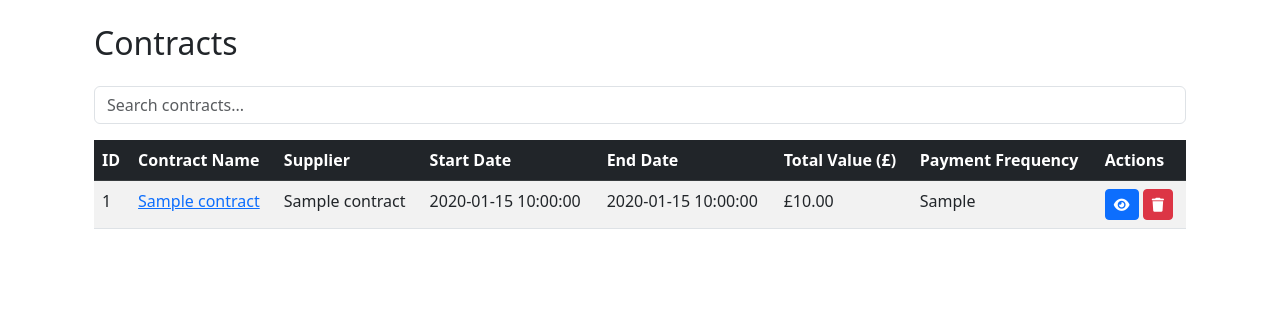
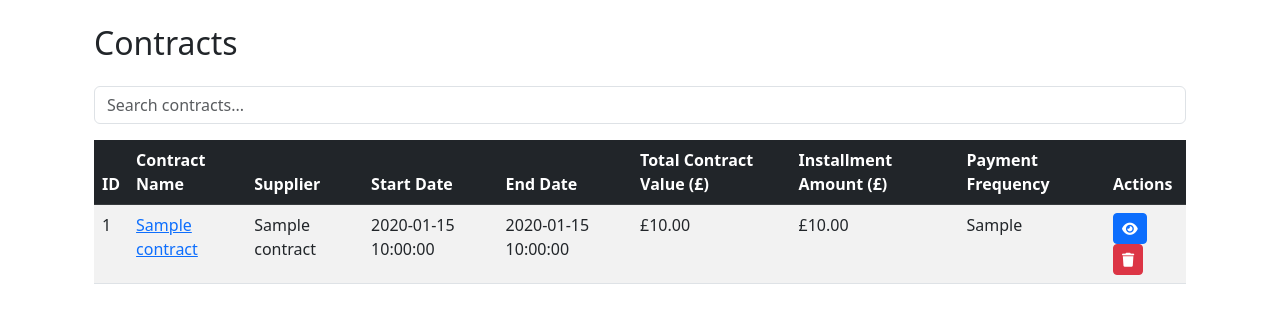
Before and after one commit to itchysudo/rad_it_flask, a Flask app: page /contracts in a window 1280 px wide. Shown: the part 56-379 px from the top of the page. Run offline with Flask 3, Linux system fonts and the light colour scheme; a database or web service that is not in the repository returns one stand-in record (values such as "Sample title"); some libraries are stand-ins or nearby versions.

Commit message:
Fixed contract installment calcs & file uploads

```diff
--- a/app.py
+++ b/app.py
@@ -120,6 +120,9 @@ def view_suppliers():
     return render_template('suppliers.html', suppliers=suppliers, supplier_contacts=supplier_contacts)
 
 
+from datetime import datetime
+from dateutil.relativedelta import relativedelta  # ✅ Exact date difference
+
 # View Contracts
 @app.route('/contracts')
 def view_contracts():
@@ -148,6 +151,52 @@ def view_contracts():
     cur.execute(query)
     contracts = cur.fetchall()
 
+    print("DEBUG: Retrieved Contracts from DB:", contracts)  # ✅ Debugging
+
+    # Convert total contract value to installment amount
+    updated_contracts = []
+    for contract in contracts:
+        contract_id, contract_name, supplier_name, start_date, end_date, value, payment_frequency, *file_info = contract
+
+        print(f"\nDEBUG: Processing Contract {contract_id}")  # ✅ Debugging
+        print(f"  Raw Value from DB: {value}")
+
+        # ✅ Ensure value is always converted safely
+        try:
+            value = float(value) if value not in (None, "", "NULL") else 0.0
+        except ValueError as e:
+            print(f"❌ ERROR: Could not convert value '{value}' to float: {e}")
+            value = 0.0  # Default to zero if conversion fails
+
+        print(f"  Converted Value: {value}")
+
+        # ✅ Calculate contract duration in months (using `relativedelta`)
+        contract_duration_months = relativedelta(end_date, start_date).years * 12 + relativedelta(end_date, start_date).months
+
+        # ✅ Ensure the correct number of payments for each frequency
+        num_payments = {
+            "One-time": 1,
+            "Monthly": contract_duration_months,
+            "Quarterly": contract_duration_months // 3,  # ✅ Fixed: Quarterly is every 3 months
+            "Annually": contract_duration_months // 12
+        }.get(payment_frequency, 1)
+
+        # ✅ Ensure num_payments is never zero
+        num_payments = max(1, num_payments)
+
+        # ✅ Calculate installment amount
+        installment_amount = value / num_payments
+
+        # ✅ Debugging Output
+        print(f"  Contract Duration: {contract_duration_months} months")
+        print(f"  Number of Payments: {num_payments}")
+        print(f"  Installment Amount: {installment_amount:.2f}")
+
+        # ✅ Append updated contract with correct values
+        updated_contracts.append(
+            (contract_id, contract_name, supplier_name, start_date, end_date, value, installment_amount, payment_frequency, *file_info)
+        )
+
     # Fetch suppliers
     cur.execute("SELECT supplier_id, name FROM suppliers ORDER BY name")
     suppliers = cur.fetchall()
@@ -155,9 +204,7 @@ def view_contracts():
     cur.close()
     conn.close()
 
-    return render_template('contracts.html', contracts=contracts, suppliers=suppliers)
-
-
+    return render_template('contracts.html', contracts=updated_contracts, suppliers=suppliers)
 
 #View Supplier
 @app.route('/view-supplier/<int:supplier_id>')
@@ -514,30 +561,36 @@ def edit_contract(contract_id):
         payment_frequency = request.form['payment_frequency']
         terms = request.form.get('terms', '')
 
-        # ✅ Handle File Upload
+        # ✅ Handle File Upload with Renaming
         file_path = None
         if 'contract_file' in request.files:
             file = request.files['contract_file']
             if file and file.filename.strip():  # Ensures file isn't empty
                 filename = secure_filename(file.filename)
-                file_path = os.path.join(app.config["UPLOAD_FOLDER"], filename)
+
+                # 🔹 Rename file to avoid conflicts (contract_3_example.pdf)
+                new_filename = f"contract_{contract_id}_{filename}"
+
+                # 🔹 Ensure correct folder structure
+                file_path = os.path.join(app.config["UPLOAD_FOLDER"], new_filename)
+
+                # 🔹 Move the file to the correct location
                 file.save(file_path)
 
-                # ✅ Update contract with the uploaded file path
+                # ✅ Update the contract record with the new file path
                 cur.execute("""
                     UPDATE contracts
-                    SET contract_name = %s, supplier_id = %s, start_date = %s, end_date = %s,
-                        value = %s, payment_frequency = %s, terms = %s, contract_file = %s
+                    SET contract_file = %s
                     WHERE contract_id = %s
-                """, (contract_name, supplier_id, start_date, end_date, value, payment_frequency, terms, file_path, contract_id))
-            else:
-                # ✅ Update contract without changing file
-                cur.execute("""
-                    UPDATE contracts
-                    SET contract_name = %s, supplier_id = %s, start_date = %s, end_date = %s,
-                        value = %s, payment_frequency = %s, terms = %s
-                    WHERE contract_id = %s
-                """, (contract_name, supplier_id, start_date, end_date, value, payment_frequency, terms, contract_id))
+                """, (file_path, contract_id))
+
+        # ✅ Update contract details
+        cur.execute("""
+            UPDATE contracts
+            SET contract_name = %s, supplier_id = %s, start_date = %s, end_date = %s,
+                value = %s, payment_frequency = %s, terms = %s
+            WHERE contract_id = %s
+        """, (contract_name, supplier_id, start_date, end_date, value, payment_frequency, terms, contract_id))
 
         conn.commit()
         flash('✅ Contract updated successfully!', 'success')
@@ -551,6 +604,7 @@ def edit_contract(contract_id):
     finally:
         cur.close()
         conn.close()
+
 
     if request.method == 'POST':
         try:
--- a/templates/contracts.html
+++ b/templates/contracts.html
@@ -16,7 +16,8 @@
                 <th>Supplier</th>
                 <th>Start Date</th>
                 <th>End Date</th>
-                <th>Total Value (£)</th>
+                <th>Total Contract Value (£)</th>
+                <th>Installment Amount (£)</th>
                 <th>Payment Frequency</th>
                 <th>Actions</th>
             </tr>
@@ -33,8 +34,9 @@
                 <td>{{ contract[2] }}</td> <!-- Supplier Name -->
                 <td>{{ contract[3] }}</td> <!-- Start Date -->
                 <td>{{ contract[4] }}</td> <!-- End Date -->
-                <td>£{{ "%.2f"|format(contract[5]) }}</td> <!-- Total Value -->
-                <td>{{ contract[6] }}</td> <!-- Payment Frequency -->
+                <td>£{{ "%.2f"|format(contract[5]|float) }}</td> <!-- Total Contract Value -->
+                <td>£{{ "%.2f"|format(contract[6]|float) }}</td> <!-- Installment Amount -->
+                <td>{{ contract[7] }}</td> <!-- Payment Frequency -->
                 <td>
                     <button class="btn btn-sm btn-primary" data-bs-toggle="modal" data-bs-target="#contractModal{{ contract[0] }}">
                         <i class="fas fa-eye"></i>
@@ -81,22 +83,28 @@
                                 <label class="form-label">Total Value (£)</label>
                                 <input type="number" step="0.01" class="form-control" name="value" value="{{ contract[5] }}" required>
 
+                                <p class="mt-2"><strong>Installment Amount:</strong> £{{ '%.2f'|format(contract[6]) }}</p>
+
+
                                 <label class="form-label">Payment Frequency</label>
                                 <select class="form-control" name="payment_frequency">
-                                    <option value="One-time" {% if contract[6] == "One-time" %}selected{% endif %}>One-time</option>
-                                    <option value="Monthly" {% if contract[6] == "Monthly" %}selected{% endif %}>Monthly</option>
-                                    <option value="Quarterly" {% if contract[6] == "Quarterly" %}selected{% endif %}>Quarterly</option>
-                                    <option value="Annually" {% if contract[6] == "Annually" %}selected{% endif %}>Annually</option>
+                                    <option value="One-time" {% if contract[7] == "One-time" %}selected{% endif %}>One-time</option>
+                                    <option value="Monthly" {% if contract[7] == "Monthly" %}selected{% endif %}>Monthly</option>
+                                    <option value="Quarterly" {% if contract[7] == "Quarterly" %}selected{% endif %}>Quarterly</option>
+                                    <option value="Annually" {% if contract[7] == "Annually" %}selected{% endif %}>Annually</option>
                                 </select>
+
+                                <!-- Display the calculated installment amount -->
+                                <p class="mt-2"><strong>Installment Amount:</strong> £{{ '%.2f'|format(contract[6]) }}</p>
 
                                 <!-- File Upload for Contract Documents -->
                                 <label class="form-label mt-3">Upload Contract Document</label>
                                 <input type="file" class="form-control" name="contract_file">
 
                                 <!-- Display Uploaded Files -->
-                                {% if contract[7] %}
+                                {% if contract[8] %}
                                 <p class="mt-2"><strong>Uploaded File:</strong>
-                                    <a href="{{ url_for('download_contract', contract_id=contract[0]) }}" target="_blank">{{ contract[7].split('/')[-1] }}</a>
+                                    <a href="{{ url_for('download_contract', contract_id=contract[0]) }}" target="_blank">{{ contract[8].split('/')[-1] }}</a>
                                 </p>
                                 {% endif %}
                             </div>
```
Also changed, not shown: 3 other files.
